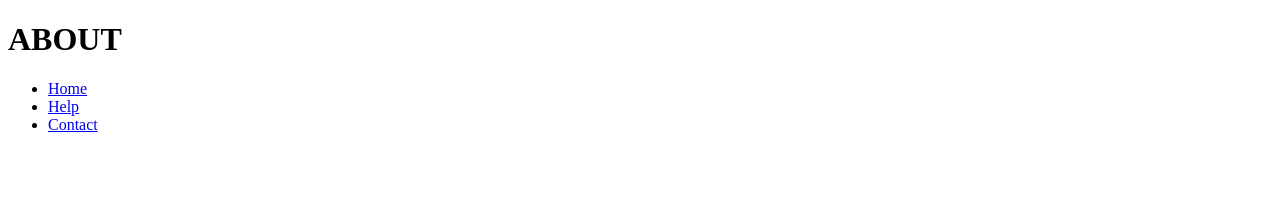
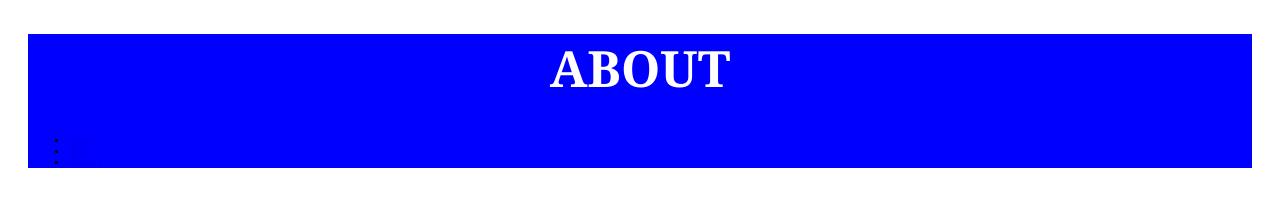
Before and after one commit to TamaraBoni/primeiro-projeto-w, a plain HTML site: page paginas/about.html in a window 1280 px wide. Drawn offline with Linux system fonts and the light colour scheme.

Commit message:
aplicando o cabeçalho em todas as paginas

```diff
--- a/css/estilo.css
+++ b/css/estilo.css
@@ -6,7 +6,7 @@ html {
   margin: 20px;
 }
 
-#cabecalho {
+header {
   font-size: 62.5%; /* 1rem = 10px */
   background-color: #0000ff;
 }
@@ -57,12 +57,13 @@ nav a {
 form {
   border: solid 1px gray;
   padding: 10px;
+}
 
-  button {
+button {
     background-color: blue
     color: white
 }
-}
+
 
 p {
   color: rgb(8, 121, 8);
--- a/paginas/about.html
+++ b/paginas/about.html
@@ -4,6 +4,7 @@
     <meta charset="UTF-8" />
     <meta name="viewport" content="width=device-width, initial-scale=1.0" />
     <title>ABOUT</title>
+    <link rel="stylesheet" href="../css/estilo.css" />
   </head>
   <body>
     <div class="container">
```
Also changed, not shown: paginas/help.html (+1 -0 lines).
